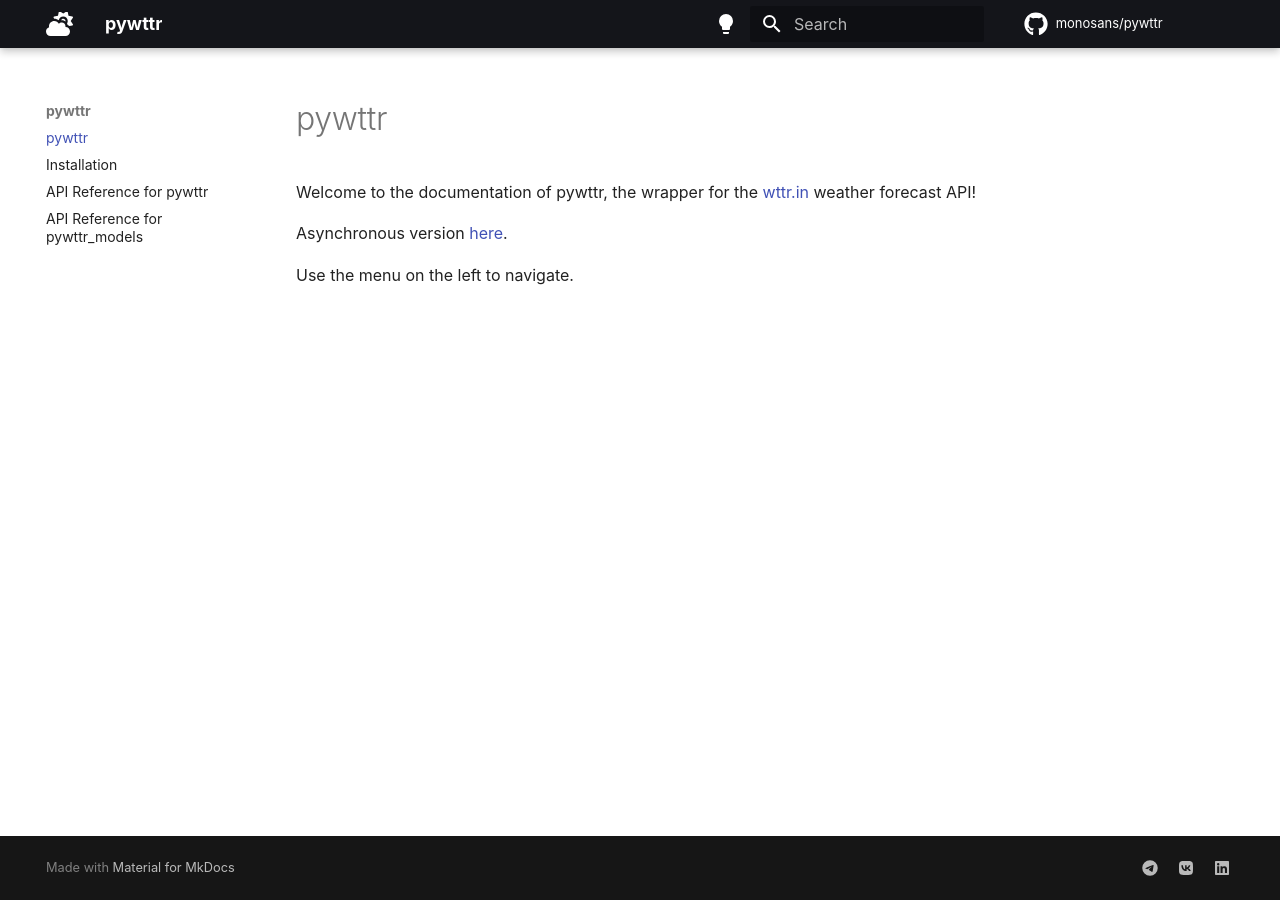
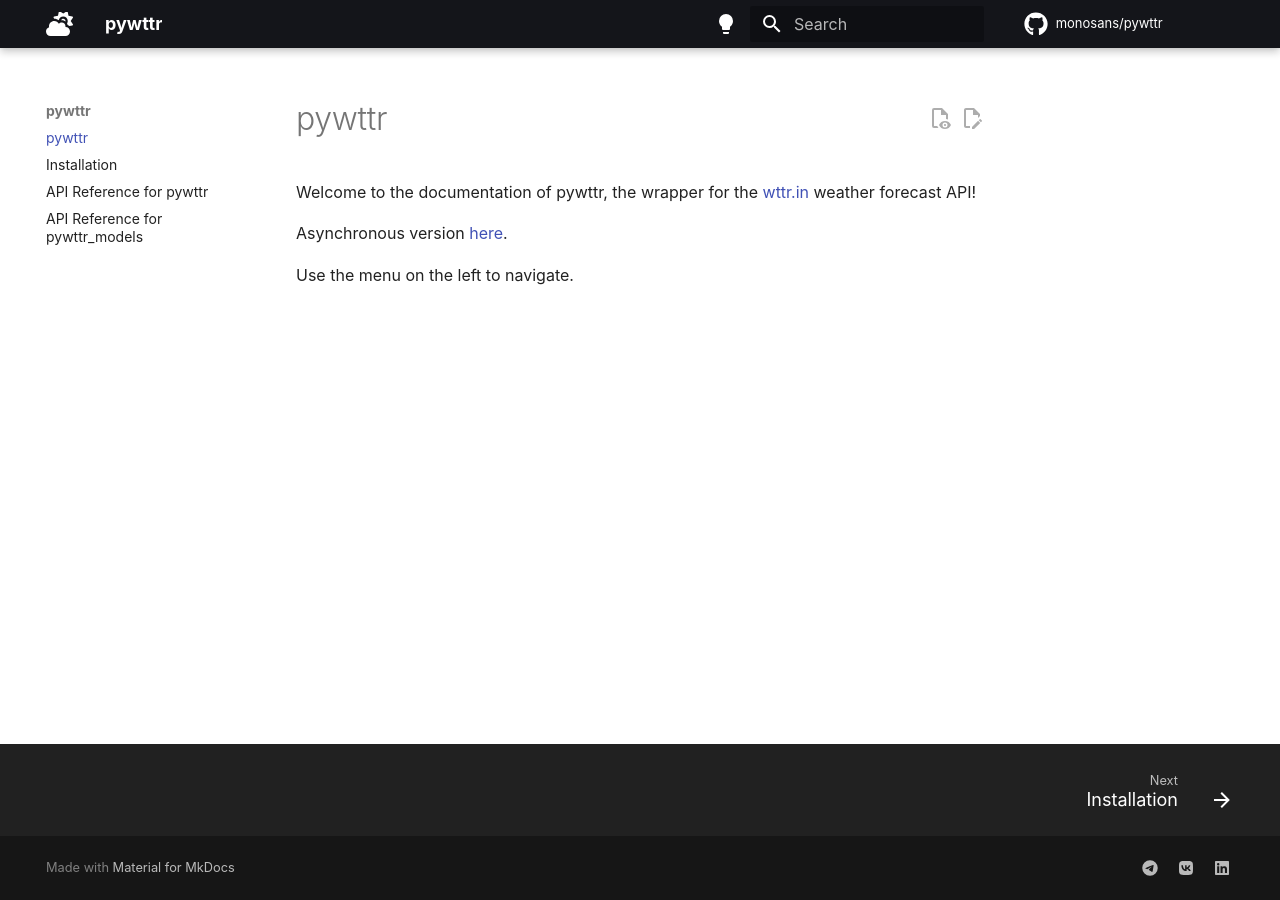
Before and after one commit to monosans/pywttr, an MkDocs documentation site: the page built from docs/index.md, in a window 1280 px wide. Built offline with MkDocs 1.6.1 and Material for MkDocs 9.7.7, drawn with Linux system fonts in a browser that asks for light colours; comment, search, counter and statistics services are not loaded.

Commit message:
Update mkdocs.yml

```diff
--- a/mkdocs.yml
+++ b/mkdocs.yml
@@ -9,6 +9,20 @@
   - api_models.md
 theme:
   name: material
+  features:
+    - content.action.edit
+    - content.action.view
+    - content.code.copy
+    - content.tabs.link
+    - navigation.footer
+    - navigation.indexes
+    - navigation.top
+    - navigation.tracking
+    - toc.follow
+  font: false
+  icon:
+    logo: fontawesome/solid/cloud-sun
+    repo: fontawesome/brands/github
   language: en
   palette:
     - media: "(prefers-color-scheme: light)"
@@ -23,10 +37,6 @@
       toggle:
         icon: material/lightbulb-outline
         name: Light mode
-  icon:
-    repo: fontawesome/brands/github
-    logo: fontawesome/solid/cloud-sun
-  font: false
 extra:
   social:
     - icon: fontawesome/brands/telegram
@@ -40,6 +50,8 @@
       name: Developer's LinkedIn
 markdown_extensions:
   - pymdownx.superfences
+  - toc:
+      permalink: true
 plugins:
   - search
   - minify_html
@@ -47,10 +59,10 @@
       default_handler: python
       handlers:
         python:
+          load_external_modules: true
           options:
             filters:
-              - "!^_"
-              - "__init__"
+              - "!^_(?:[^_].*[^_]|_(?:all|doc|main|module|new|slots)__)$"
             members_order: source
             show_category_heading: true
             show_if_no_docstring: true
```
